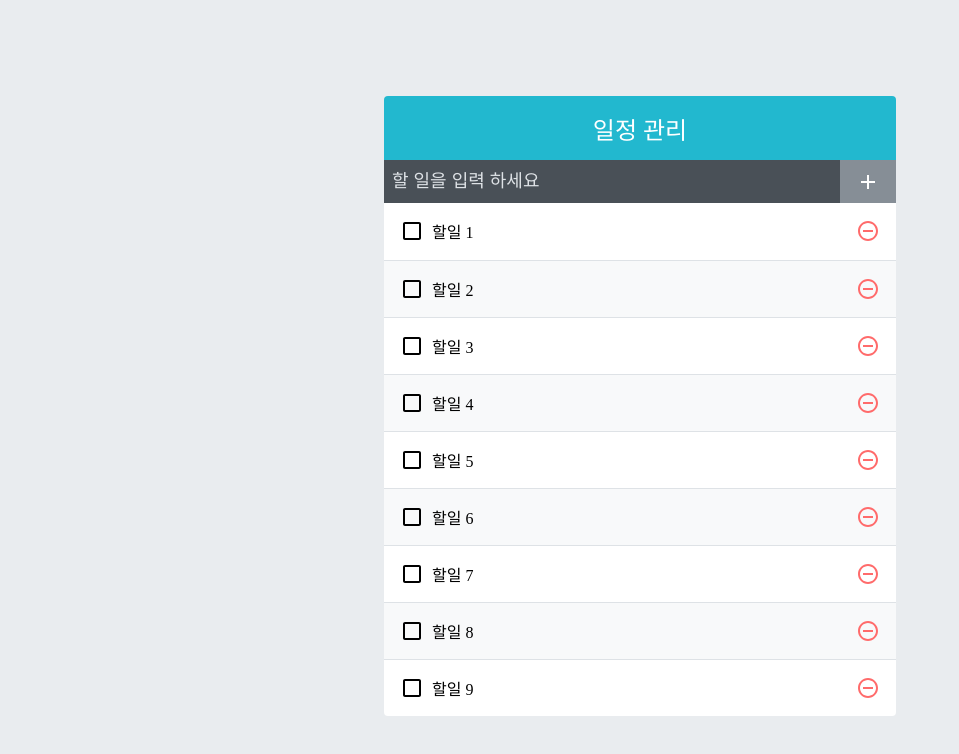
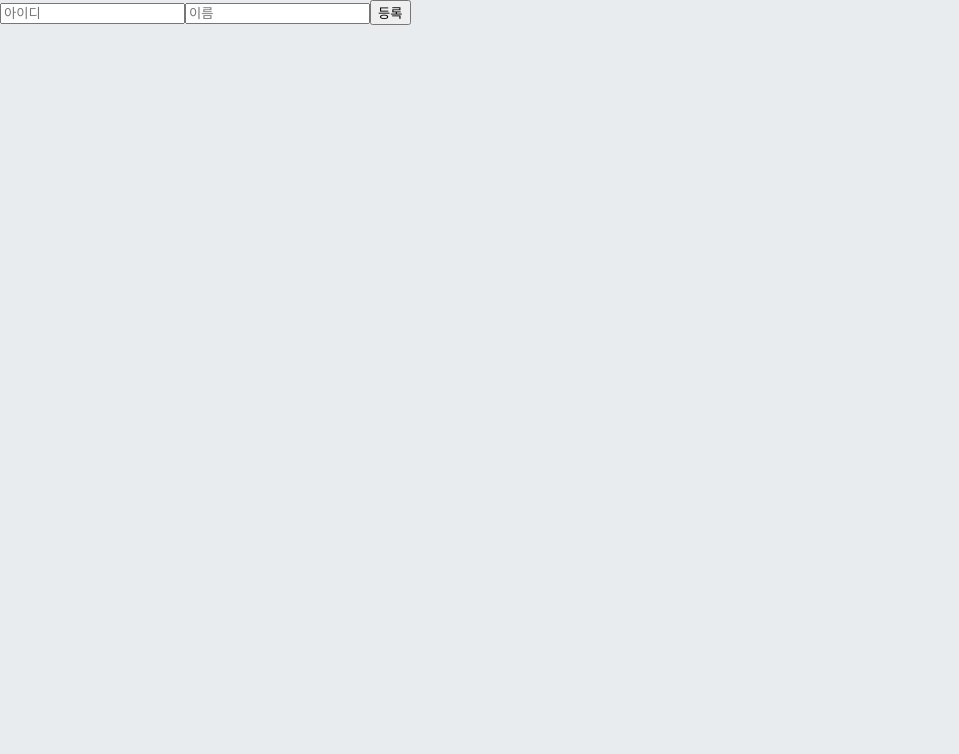
Before and after one commit to function-dh/react-private-study, a React app: page / in a window 1280 px wide. Shown: the top 754 px of the page, without its empty margins (0-959 px from the left). Built offline with nearby package versions, Linux system fonts and the light colour scheme.

Commit message:
리액트를 다루는 기술 - 11장. 컴포넌트 성능 최적화

```diff
--- a/package.json
+++ b/package.json
@@ -29,6 +29,7 @@
     "fs-extra": "^10.0.0",
     "html-webpack-plugin": "^5.5.0",
     "identity-obj-proxy": "^3.0.0",
+    "immer": "^9.0.17",
     "include-media": "^1.4.10",
     "jest": "^27.4.3",
     "jest-resolve": "^27.4.2",
--- a/src/App.js
+++ b/src/App.js
@@ -1,5 +1,6 @@
 import './App.css';
 import React, { Component, useCallback, useState, useRef } from 'react';
+import produce from 'immer';
 import MyComponents from './03/MyComponents';
 import MyComponentsClass from './03/MyComponentsClass';
 import CounterClass from './03/CounterClass';
@@ -167,59 +168,139 @@
 // export default App;
 
 // 11강 관련
-function createBulkTodos(){
-  const array = []
-  for(let i =1; i <= 2500; i++){
-    array.push({
-      id: i,
-      text: `할일 ${i}`,
-      checked: false
-    })
-  }
-  return array
-}
+// function createBulkTodos(){
+//   const array = []
+//   for(let i =1; i <= 2500; i++){
+//     array.push({
+//       id: i,
+//       text: `할일 ${i}`,
+//       checked: false
+//     })
+//   }
+//   return array
+// }
+//
+// const App = () => {
+//   const [todos, setTodos] = useState(createBulkTodos);
+//   const nextId = useRef(4);
+//
+//   const onInsert = useCallback(
+//     (text) => {
+//       const todo = {
+//         id: nextId.current,
+//         text,
+//         checked: false
+//       }
+//       setTodos(todos => todos.concat(todo))
+//       nextId.current += 1
+//     },
+//     [todos],
+//   );
+//
+//   const onRemove = useCallback(
+//     (id) => {
+//       setTodos(todos => todos.filter(todo => todo.id !== id))
+//     },
+//     [todos],
+//   );
+//
+//   const onToggle = useCallback(
+//     (id) => {
+//       setTodos(todos =>
+//         todos.map(todo =>
+//           todo.id === id ? {...todo, checked: !todo.checked} : todo
+//         )
+//       )
+//     },
+//     [todos],
+//   );
+//
+//   return (
+//     <TodoTemplate>
+//       <TodoInsert onInsert={onInsert} />
+//       <TodoList todos={todos} onRemove={onRemove} onToggle={onToggle} />
+//     </TodoTemplate>
+//   )
+// };
 
+// 12강 관련
 const App = () => {
-  const [todos, setTodos] = useState(createBulkTodos);
-  const nextId = useRef(4);
+  const nextId = useRef(1);
+  const [form, setForm] = useState({
+    name: '',
+    username: ''
+  });
+  const [data, setData] = useState({
+    array: [],
+    uselessValue: null,
+  });
 
-  const onInsert = useCallback(
-    (text) => {
-      const todo = {
-        id: nextId.current,
-        text,
-        checked: false
-      }
-      setTodos(todos => todos.concat(todo))
-      nextId.current += 1
-    },
-    [todos],
-  );
+  const onChange = useCallback((e) => {
+    const { name, value } = e.target;
+    // 기존 불변성을 유지하며 할당
+    // setForm({
+    //   ...form,
+    //   [name]: [value],
+    // });
 
-  const onRemove = useCallback(
-    (id) => {
-      setTodos(todos => todos.filter(todo => todo.id !== id))
-    },
-    [todos],
-  );
+    // immer 사용
+    setForm(
+      produce(draft => {
+        draft[name] = value
+      })
+    )
+  }, [form]);
 
-  const onToggle = useCallback(
-    (id) => {
-      setTodos(todos =>
-        todos.map(todo =>
-          todo.id === id ? {...todo, checked: !todo.checked} : todo
-        )
-      )
-    },
-    [todos],
-  );
+  const onSubmit = useCallback((e) => {
+    e.preventDefault();
+    const info = {
+      id: nextId.current,
+      name: form.name,
+      username: form.username,
+    };
+
+    setData(
+      produce(draft => {
+        draft.array.push(info)
+      })
+    );
+
+    setForm({ name: '', username: '' });
+    nextId.current += 1;
+  }, [data, form.name, form.username]);
+
+  const onRemove = useCallback((id) => {
+    setData({
+      ...data,
+      array: data.array.filter(info => info.id !== id),
+    });
+
+    setData(
+      produce(draft => {
+        draft.array.splice(draft.array.findIndex(info => info.id === id), 1)
+      })
+    )
+  }, [data]);
+
 
   return (
-    <TodoTemplate>
-      <TodoInsert onInsert={onInsert} />
-      <TodoList todos={todos} onRemove={onRemove} onToggle={onToggle} />
-    </TodoTemplate>
-  )
+    <div>
+      <form onSubmit={onSubmit}>
+        <input type='text' name={'username'} placeholder={'아이디'} value={form.username} onChange={onChange} />
+        <input type='text' name={'name'} placeholder={'이름'} value={form.name} onChange={onChange} />
+        <button type='submit'>등록</button>
+      </form>
+      <div>
+        <ul>
+          {data.array.map(info => (
+            <li key={info.id} onClick={() => onRemove(info.id)}>
+              {info.username} ({info.name})
+            </li>
+          ))}
+        </ul>
+      </div>
+    </div>
+  );
 };
 
 export default App;
```
Also changed, not shown: 2 other files (tests, documents, lock files or other folders).
